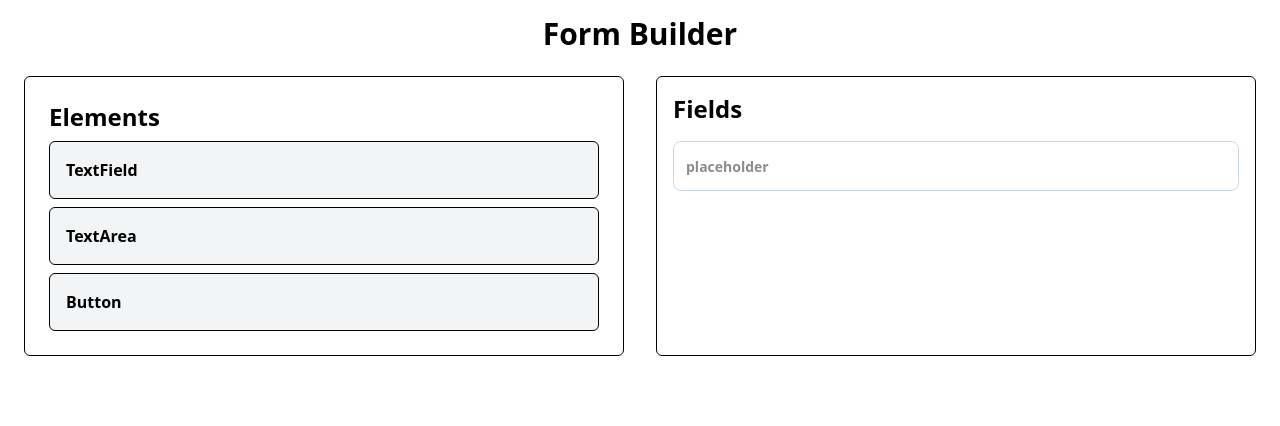
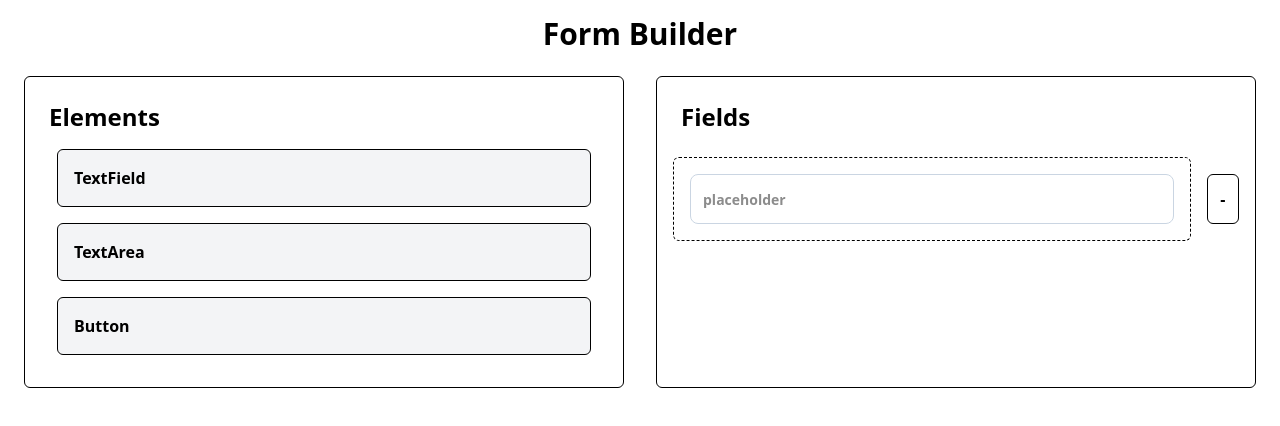
Before and after one commit to Serajur-Reza/form-builder, a React (Vite) app: page / in a window 1280 px wide. Both pictures are taken after a click on the button "TextField". Shown: the top 426 px of the page. Built offline with nearby package versions, Linux system fonts and the light colour scheme.

Commit message:
redux state configured and add, removing element feature added

```diff
--- a/src/App.tsx
+++ b/src/App.tsx
@@ -4,16 +4,23 @@ import Elements from "./components/Elements";
 import Fields from "./components/Fields";
 import {useState} from "react";
 import { DndContext } from '@dnd-kit/core';
+import {useAppDispatch, useAppSelector} from "./store/hooks.ts";
+import {addElement} from "./store/Form/formSlice.ts";
 
 function App() {
-    const [elements, setElements] = useState([]);
+    const dispatch = useAppDispatch()
+    // const elements = useAppSelector(state => state.form.forms);
+    // console.log(elements);
 
     const handleDragEnd = (event) => {
         const { active } = event;
 
         // Add the dragged element to the canvas
         if (active.data.current) {
-            setElements((prev) => [...prev, active.data.current]);
+            // setElements((prev) => [...prev, active.data.current]);
+            // elements.push(active.data.current);
+            // console.log(elements);
+            dispatch(addElement(active.data.current));
         }
     };
 
@@ -29,7 +36,7 @@ function App() {
 
                 <div className="grid grid-cols-2 gap-4 m-4">
                     <Elements />
-                    <Fields elements={elements}/>
+                    <Fields />
                     {/*<Code />*/}
                 </div>
             </div>
--- a/src/components/Elements/SidebarButtonElement.tsx
+++ b/src/components/Elements/SidebarButtonElement.tsx
@@ -18,7 +18,7 @@ const SidebarButtonElement = (props:Props ) => {
     return (
         <div
             ref={setNodeRef}
-            className={'bg-gray-100 border-1 rounded-md p-4 m-2 cursor-pointer'}
+            className={'bg-gray-100 border-1 rounded-md p-4 m-4 cursor-pointer'}
             style={{...style}}
             {...listeners}
             {...attributes}>
--- a/src/components/Fields/index.tsx
+++ b/src/components/Fields/index.tsx
@@ -1,19 +1,34 @@
 
 import { useDroppable } from '@dnd-kit/core';
+import {useAppDispatch, useAppSelector} from "../../store/hooks.ts";
+import {removeElement} from "../../store/Form/formSlice.ts";
 
 
-const Fields = (props) => {
-  const { elements } = props;
+const Fields = () => {
+  const elements = useAppSelector(state => state.form.forms);
+
+  const dispatch = useAppDispatch()
   const { setNodeRef } = useDroppable({
     id: 'canvas',
   });
 
-  console.log(elements)
+console.log(elements)
   return <div className={'bg-white border-1 rounded-md p-4  m-2 overflow-auto'}>
     <div>
-      <h1 className={'text-2xl font-bold'} >Fields</h1>
+      <div>
+        <h1 className={'text-2xl  m-2 font-bold'} >Fields</h1>
+      </div>
       <div >
-        {elements?.map((el, i) => (<div className={'my-4' }>{el.type}</div>))}
+        {elements?.map((el, i) => (
+            <div className={'grid grid-cols-12 gap-4 flex items-center justify-center'} key={i}>
+              <div className={'col-span-11 border-1 border-dashed rounded-md p-4 my-4' }>
+                {el.type}
+              </div>
+              <button className={'col-span-1 border-1 h-[50px] rounded-md  my-4 cursor-pointer' } onClick={()=> dispatch(removeElement(i)) }>
+                -
+              </button>
+            </div>
+        ))}
       </div>
     </div>
   </div>;
--- a/src/main.tsx
+++ b/src/main.tsx
@@ -2,9 +2,14 @@ import { StrictMode } from "react";
 import { createRoot } from "react-dom/client";
 import "./index.css";
 import App from "./App.tsx";
+import {Provider} from "react-redux";
+import {store} from "./store";
 
 createRoot(document.getElementById("root")!).render(
   <StrictMode>
-    <App />
+      <Provider store={store}>
+          <App />
+      </Provider>
   </StrictMode>
+
 );
--- /dev/null
+++ b/src/store/Form/formSlice.ts
@@ -0,0 +1,35 @@
+import {createSlice} from "@reduxjs/toolkit";
+
+const initialState = {
+    forms: []
+}
+
+export const formSlice = createSlice({
+    name: "form",
+    initialState,
+    reducers: {
+        addElement: (state, action) => {
+            // console.log(action.payload)
+            // const temp = [...state.forms, action.payload]
+            // console.log(state.forms)
+            // console.log(temp)
+            // state.forms = temp
+            state.forms.push(action.payload)
+            // return state.forms
+        },
+        removeElement: (state, action) => {
+            // console.log(action.payload)
+            // let temp = [...state.forms]
+            // console.log(temp)
+            // temp = state.forms.splice(action.payload, 1)
+            // state.forms = temp
+             state.forms.splice(action.payload, 1)
+
+        }
+    }
+})
+
+
+export const { addElement, removeElement } = formSlice.actions;
+
+export default formSlice.reducer;
--- /dev/null
+++ b/src/store/hooks.ts
@@ -0,0 +1,7 @@
+import { useDispatch, useSelector } from "react-redux";
+import type { TypedUseSelectorHook } from "react-redux";
+import type { RootState, AppDispatch } from "./index";
+
+// Use throughout your app instead of plain `useDispatch` and `useSelector`
+export const useAppDispatch: () => AppDispatch = useDispatch;
+export const useAppSelector: TypedUseSelectorHook<RootState> = useSelector;
--- /dev/null
+++ b/src/store/index.ts
@@ -0,0 +1,15 @@
+import { configureStore } from "@reduxjs/toolkit";
+import formReducer from "./Form/formSlice.ts";
+
+
+
+export const store = configureStore({
+    reducer: {
+        form: formReducer
+    },
+});
+
+// Infer the `RootState` and `AppDispatch` types from the index itself
+export type RootState = ReturnType<typeof index.getState>;
+// Inferred type: {posts: PostsState, comments: CommentsState, users: UsersState}
+export type AppDispatch = typeof index.dispatch;
```
